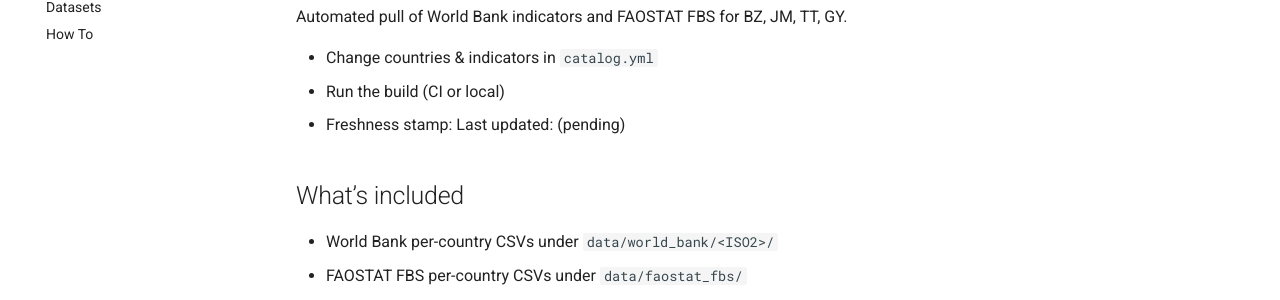
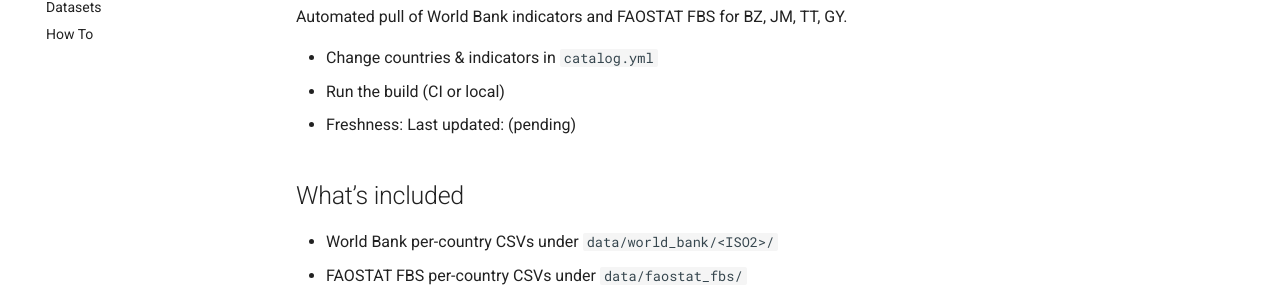
Before and after one commit to CaribData/belize-data-resources, an MkDocs documentation site: the page built from docs/index.md, in a window 1280 px wide. Shown: the part 176-476 px from the top of the page. Built offline with MkDocs 1.6.1 and Material for MkDocs 9.7.7, drawn with Linux system fonts in a browser that asks for light colours; comment, search, counter and statistics services are not loaded.

Commit message:
Update index.md

```diff
--- a/docs/index.md
+++ b/docs/index.md
@@ -4,7 +4,7 @@
 
 - Change countries & indicators in `catalog.yml`
 - Run the build (CI or local)
-- Freshness stamp: <!--FRESHNESS-->Last updated: (pending)<!--/FRESHNESS-->
+- Freshness: <!--FRESHNESS-->Last updated: (pending)<!--/FRESHNESS-->
 
 ## What’s included
 - World Bank per-country CSVs under `data/world_bank/<ISO2>/`
```
